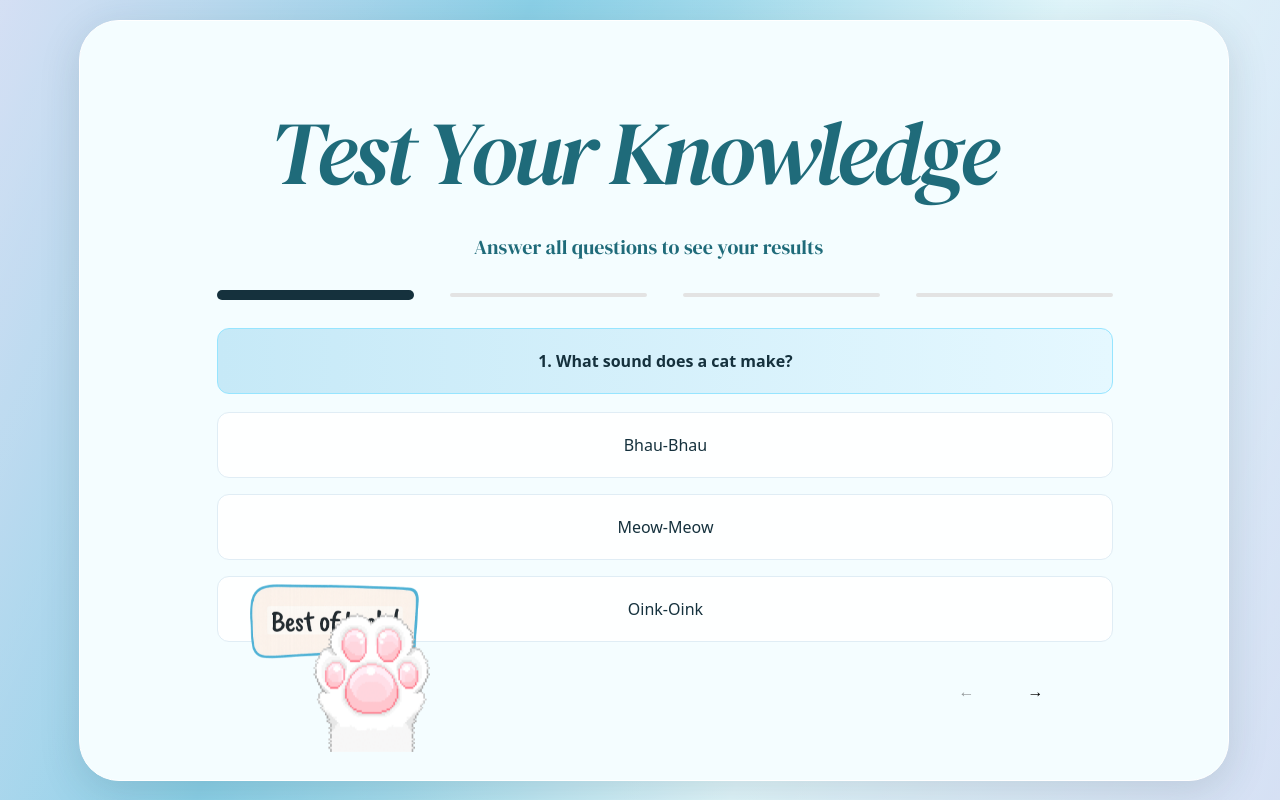
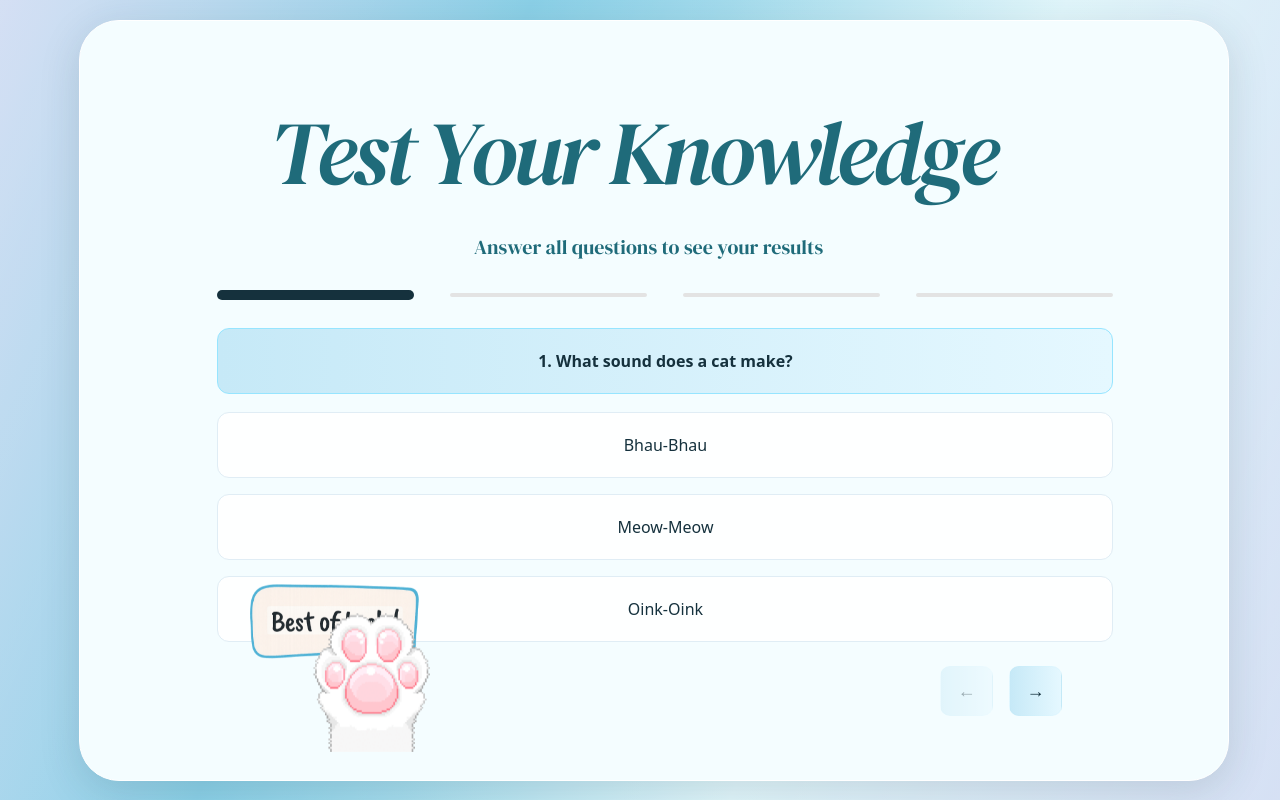
Before and after one commit to Pravee2003/figma-quiz, a React (Vite) app: page / in a window 1280 px wide. Built offline with nearby package versions, Linux system fonts and the light colour scheme.

Commit message:
Update Quiz.tsx

```diff
--- a/src/components/Quiz/Quiz.tsx
+++ b/src/components/Quiz/Quiz.tsx
@@ -26,6 +26,18 @@ const Quiz: React.FC<Props> = ({ onFinish, onQuestionChange }) => {
   }, [index, onQuestionChange]);
 
   const isLast = index === QUESTIONS.length - 1;
+
+  // 🔹 Shared button style (Arrows + Submit)
+  const buttonStyle: React.CSSProperties = {
+    height: 50,
+    borderRadius: 10,
+    background: "linear-gradient(89.72deg,#C6E9F7 0.09%,#E5F8FF 99.91%)",
+    border: "1px solid rgba(150,229,255,0.05)", // #96E5FF @ 5%
+    fontSize: 18,
+    fontWeight: 700,
+    color: "#15313D",
+    cursor: "pointer",
+  };
 
   const handleNext = () => {
     if (selected === QUESTIONS[index].correct) {
@@ -91,15 +103,15 @@ const Quiz: React.FC<Props> = ({ onFinish, onQuestionChange }) => {
         />
       </div>
 
+      {/* NAVIGATION */}
       <div className="flex justify-end gap-4 mt-6">
         {!isLast && (
           <button
             onClick={handlePrev}
             disabled={index === 0}
             style={{
+              ...buttonStyle,
               width: 53,
-              height: 50,
-              borderRadius: 10,
               opacity: index === 0 ? 0.4 : 1,
             }}
           >
@@ -110,7 +122,7 @@ const Quiz: React.FC<Props> = ({ onFinish, onQuestionChange }) => {
         {!isLast && (
           <button
             onClick={handleNext}
-            style={{ width: 53, height: 50, borderRadius: 10 }}
+            style={{ ...buttonStyle, width: 53 }}
           >
             →
           </button>
@@ -119,7 +131,10 @@ const Quiz: React.FC<Props> = ({ onFinish, onQuestionChange }) => {
         {isLast && (
           <button
             onClick={handleNext}
-            style={{ padding: "0 24px", height: 50, borderRadius: 10 }}
+            style={{
+              ...buttonStyle,
+              padding: "0 28px",
+            }}
           >
             Submit
           </button>
```
